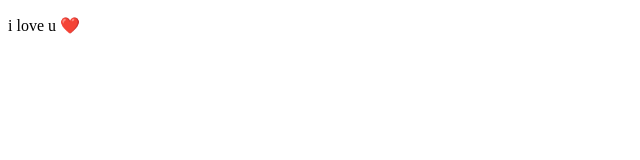
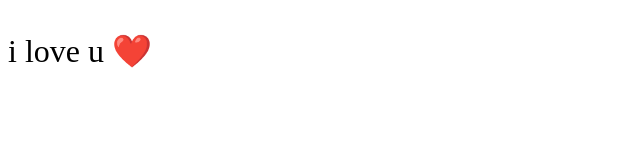
Before and after one commit to doomnor/doomnor.github.io, a plain HTML site: page index.html in a window 1280 px wide. Shown: the whole page, without its empty margins (0-640 px from the left). Drawn offline with Linux system fonts and the light colour scheme.

Commit message:
Update index.html

```diff
--- a/index.html
+++ b/index.html
@@ -1,6 +1,6 @@
 <!DOCTYPE html>
 <html>
 <body>
-<p style="font-size:16px">i love u ❤️</p>
+<p style="font-size:32px">i love u ❤️</p>
 </body>
 </html>
```
